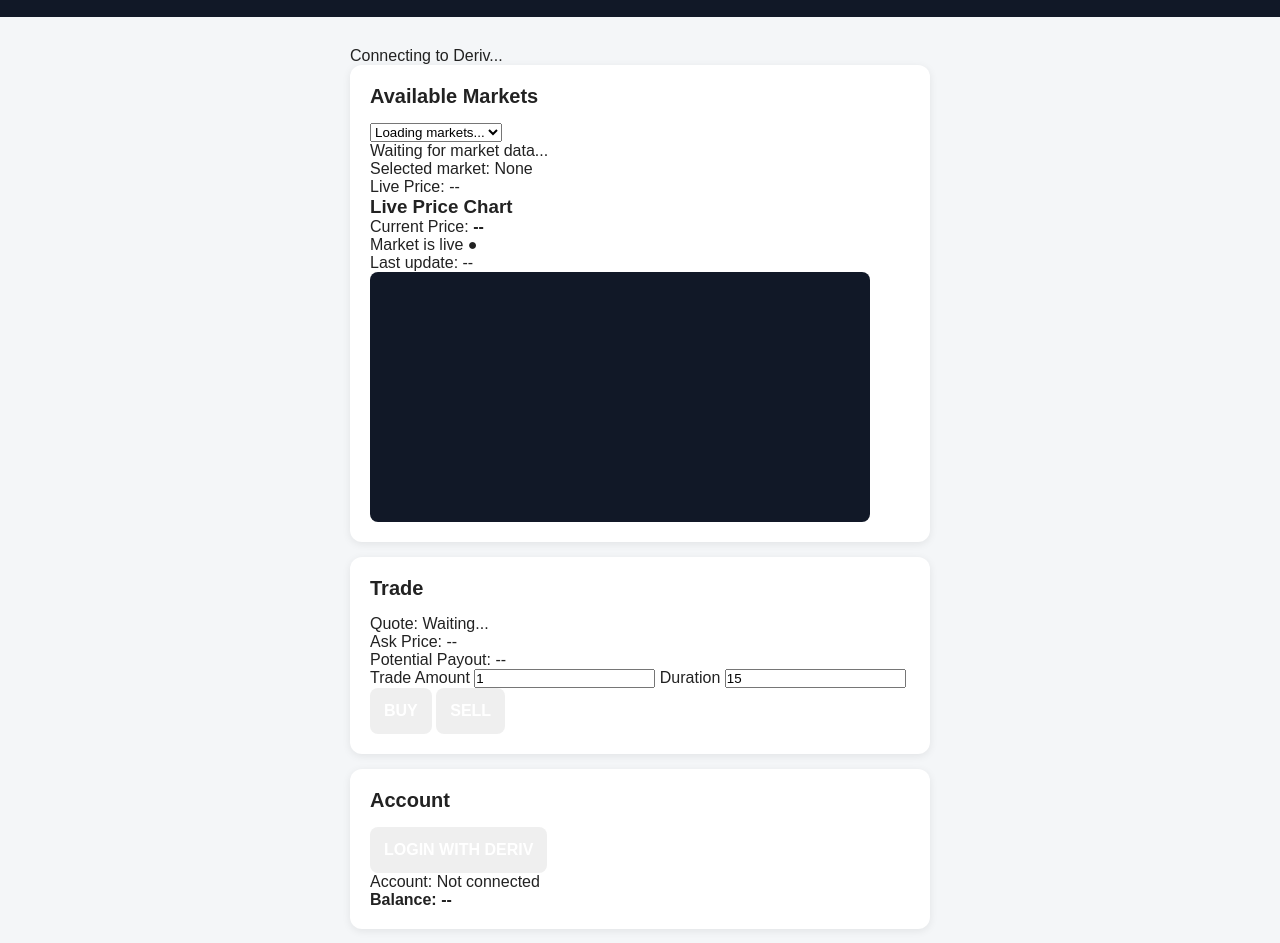
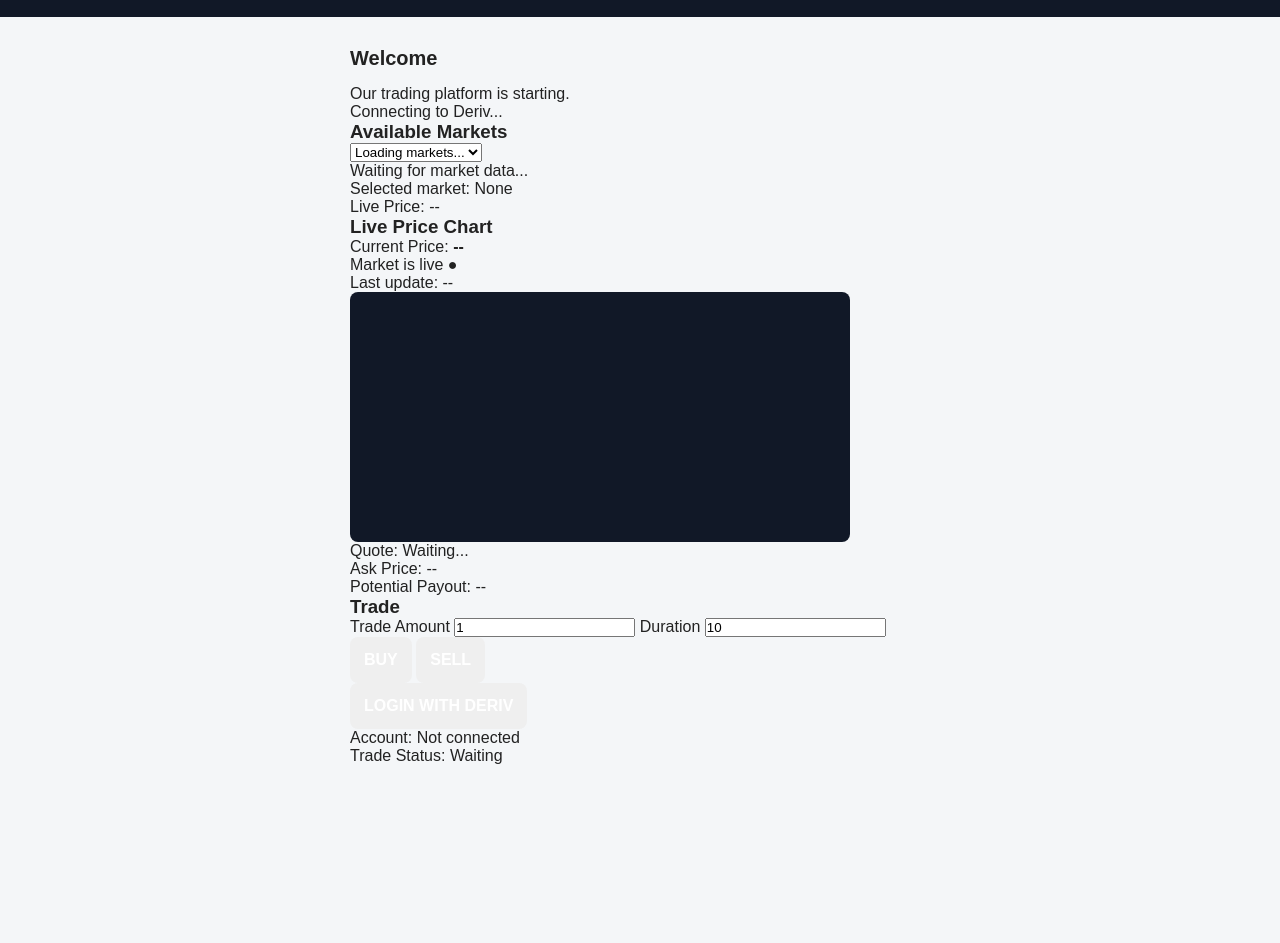
Before and after one commit to henry12-cloud/Deriv-trading-site-, a plain HTML site: page index.html in a window 1280 px wide. Shown: the part 83-1026 px from the top of the page. After the commit the page ends 878 px from the top, so only its background shows below. Drawn offline with Linux system fonts and the light colour scheme.

Commit message:
Refactor HTML structure for better organization

```diff
--- a/index.html
+++ b/index.html
@@ -18,13 +18,16 @@
 
     <main>
 
+        <h2>Welcome</h2>
+        <p>Our trading platform is starting.</p>
+
         <div id="connectionStatus">
             Connecting to Deriv...
         </div>
 
-    <section id="marketSection">
+        <div id="marketSection">
 
-        <h2>Available Markets</h2>
+            <h3>Available Markets</h3>
 
             <select id="marketSelect">
                 <option>Loading markets...</option>
@@ -59,13 +62,6 @@
 
             <canvas id="chart" width="600" height="300"></canvas>
 
-    </section>
-
-
-    <section id="tradingPanel">
-
-        <h2>Trade</h2>
-
             <p id="proposalStatus">
                 Quote: Waiting...
             </p>
@@ -77,6 +73,10 @@
             <p id="payout">
                 Potential Payout: --
             </p>
+
+            <div id="tradingPanel">
+
+                <h3>Trade</h3>
 
                 <label for="tradeAmount">
                     Trade Amount
@@ -97,7 +97,7 @@
                 <input
                     type="number"
                     id="tradeDuration"
-            value="15"
+                    value="10"
                     min="1"
                     step="1"
                 >
@@ -114,12 +114,7 @@
 
                 </div>
 
-    </section>
-
-
-    <section id="accountSection">
-
-        <h2>Account</h2>
+                <div id="accountSection">
 
                     <button id="loginButton">
                         LOGIN WITH DERIV
@@ -129,5 +124,18 @@
                         Account: Not connected
                     </p>
 
-        <p id="balance">
-            Balance: --
+                </div>
+
+                <p id="tradeStatus">
+                    Trade Status: Waiting
+                </p>
+
+            </div>
+
+        </div>
+
+    </main>
+<script src="script.js?v=2"></script>
+
+</body>
+</html>
```
Lines whose indentation alone changed are shown as unchanged.
